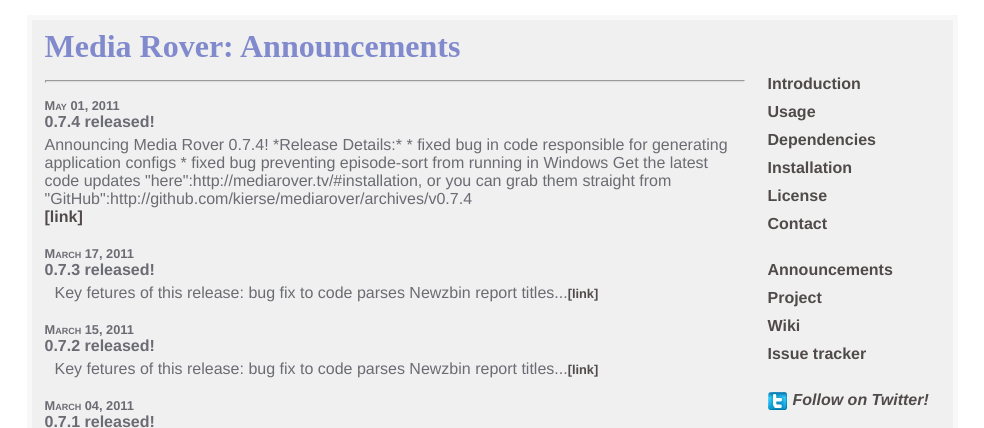
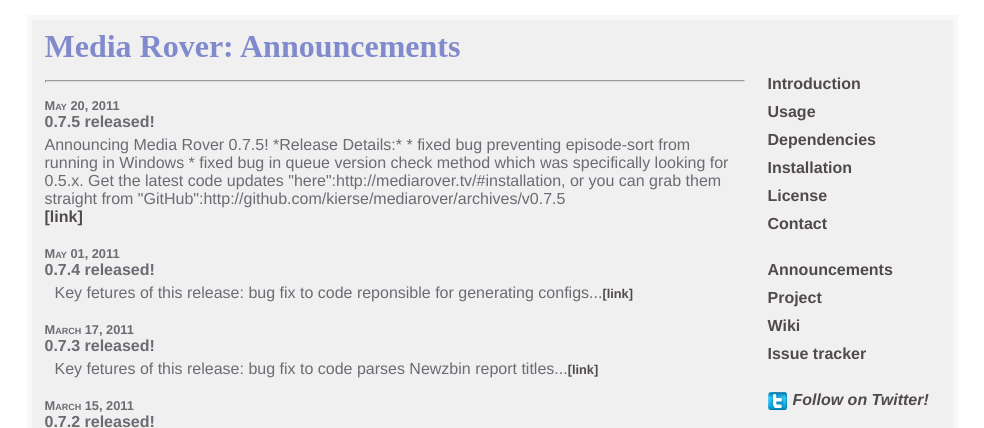
Before and after one commit to kierse/mediarover, a Jekyll site: the page built from announcements.markdown, in a window 1280 px wide and 900 px high, cut to the strip 0-428 px from the top of the window. Shown: the whole strip, without its empty margins (148-1132 px from the left). Built offline with Jekyll 4.4.1, drawn with Linux system fonts in a browser that asks for light colours; Markdown is read by kramdown in place of the engine named in the settings.

Commit message:
MR 0.7.5 release announcement

```diff
--- /dev/null
+++ b/_posts/2011-05-20-Media-Rover-0.7.5.textile
@@ -0,0 +1,14 @@
+---
+layout: announcement
+title: 0.7.5 released!
+desc: "Key fetures of this release: added support for SABnzbd 0.6.x"
+---
+
+Announcing Media Rover 0.7.5!
+
+*Release Details:*
+
+* fixed bug preventing episode-sort from running in Windows
+* fixed bug in queue version check method which was specifically looking for 0.5.x.
+
+Get the latest code updates "here":http://mediarover.tv/#installation, or you can grab them straight from "GitHub":http://github.com/kierse/mediarover/archives/v0.7.5
--- a/index.markdown
+++ b/index.markdown
@@ -67,7 +67,7 @@
 
 ### Installation >>
 
-#### stable release: v0.7.4
+#### stable release: v0.7.5
 
 [<img src="http://github.com/images/modules/download/zip.png" width="90" />][4]
 [<img src="http://github.com/images/modules/download/tar.png" width="90" />][5]
@@ -118,8 +118,8 @@
 [1]: http://www.python.org/ "Python Programming Language"
 [2]: http://www.sabnzbd.org/ "SABnzbd+, the Full-Auto Newsreader"
 [3]: http://www.newzbin.com/ "Newzbin usenet search"
-[4]: http://github.com/kierse/mediarover/zipball/v0.7.4
-[5]: http://github.com/kierse/mediarover/tarball/v0.7.4
+[4]: http://github.com/kierse/mediarover/zipball/v0.7.5
+[5]: http://github.com/kierse/mediarover/tarball/v0.7.5
 [6]: http://github.com/kierse/mediarover/zipball/dev
 [7]: http://github.com/kierse/mediarover/tarball/dev
 [8]: http://wiki.github.com/kierse/mediarover/future
```
